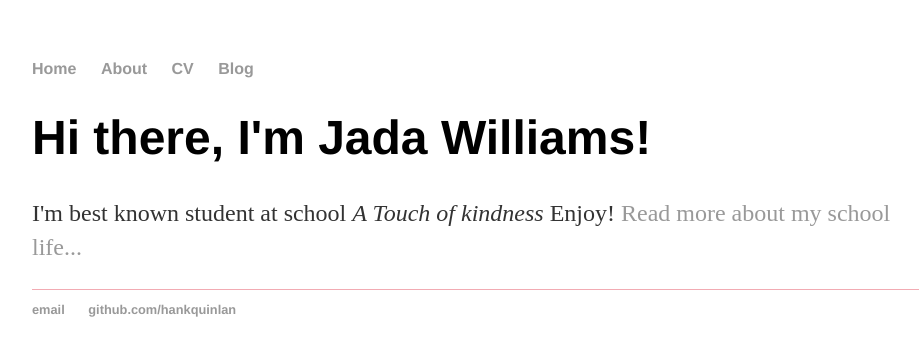
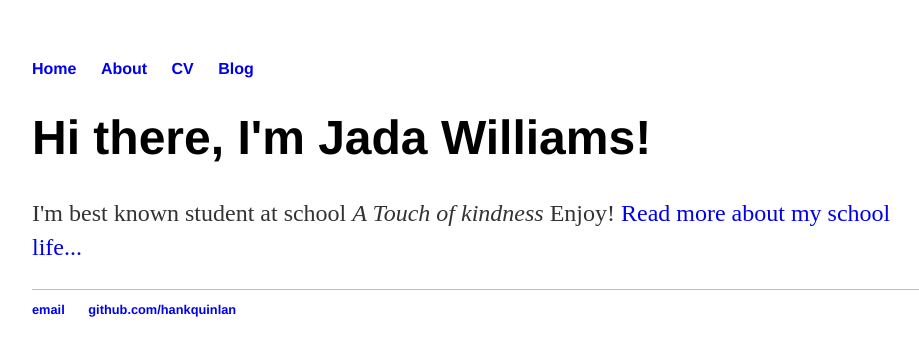
Before and after one commit to jadaw6409/jadaw6409.github.io, a Jekyll site: the page built from index.html, in a window 1280 px wide. Shown: the top 356 px of the page, without its empty margins (160-1079 px from the left). Built offline with Jekyll 4.4.1, drawn with Linux system fonts in a browser that asks for light colours.

Commit message:
Update main.css

```diff
--- a/css/main.css
+++ b/css/main.css
@@ -14,7 +14,7 @@ nav ul li, footer ul li {
 }
 a {
     text-decoration: none;
-    color: #999;
+    color: #FFCOCB;
 }
 a:hover {
     text-decoration: underline;
```
